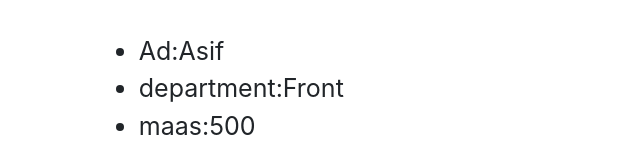
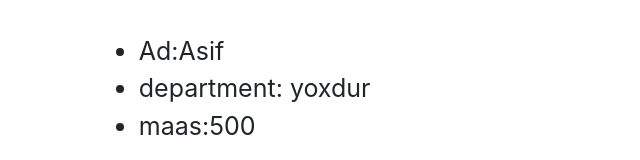
Before and after one commit to Asifdvp/Learning-React-from-udemy, a React (Create React App) app: page / in a window 1280 px wide. Shown: the part 280-440 px from the top of the page, without its empty margins (0-640 px from the left). Built offline with nearby package versions, Linux system fonts and the light colour scheme.

Commit message:
Proptypes and defaultProps

```diff
--- a/src/App.js
+++ b/src/App.js
@@ -18,7 +18,7 @@ function App() {
      />
      <User
      name = "Asif"
-     department = "Front"
+
      salary = "500"
      />
     </div>
--- a/src/components/User.js
+++ b/src/components/User.js
@@ -1,5 +1,5 @@
 import React from "react";
-
+import PropTypes from 'prop-types'
 export default function User(props){
   const {name,department,salary} = props;
     return(
@@ -13,4 +13,15 @@ export default function User(props){
 
     </div>
     )
+
 }
+User.propTypes = {
+    name:PropTypes.string.isRequired,
+    department:PropTypes.string.isRequired,
+    maas:PropTypes.string.isRequired
+ }
+User.defaultProps = {
+    name:"Ad yoxdur",
+   department:" yoxdur",
+   salary:"yoxdur",
+}
```
Also changed, not shown: 1 other file (tests, documents, lock files or other folders).
